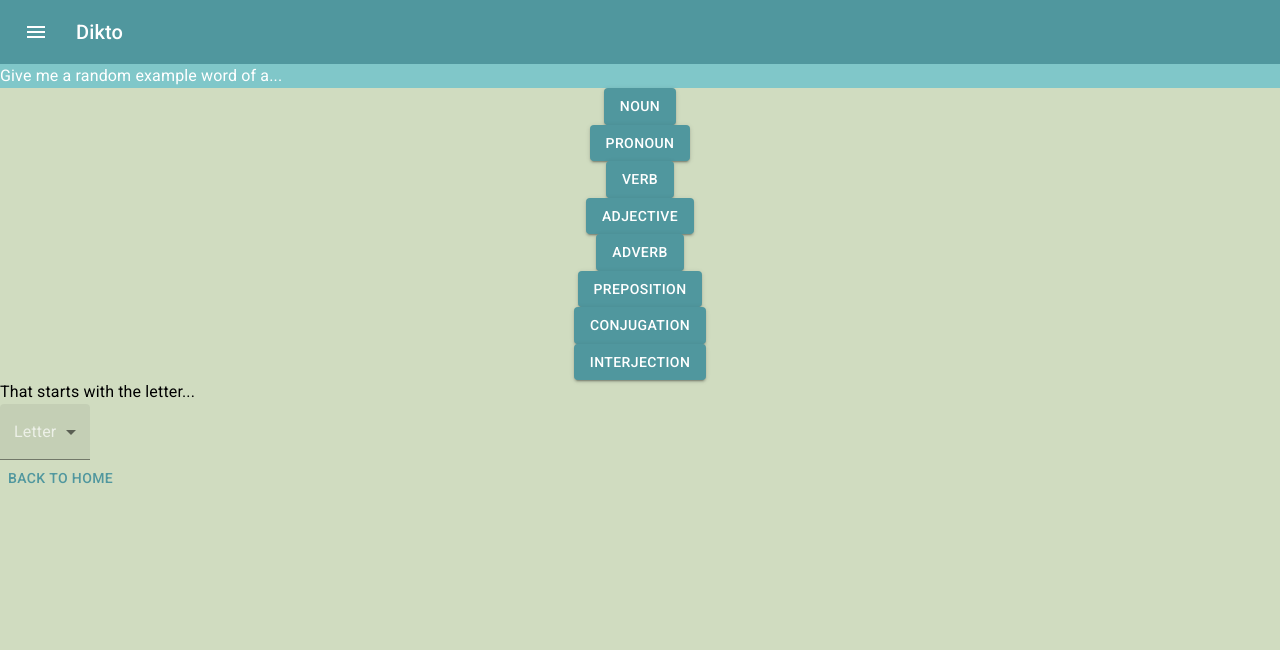
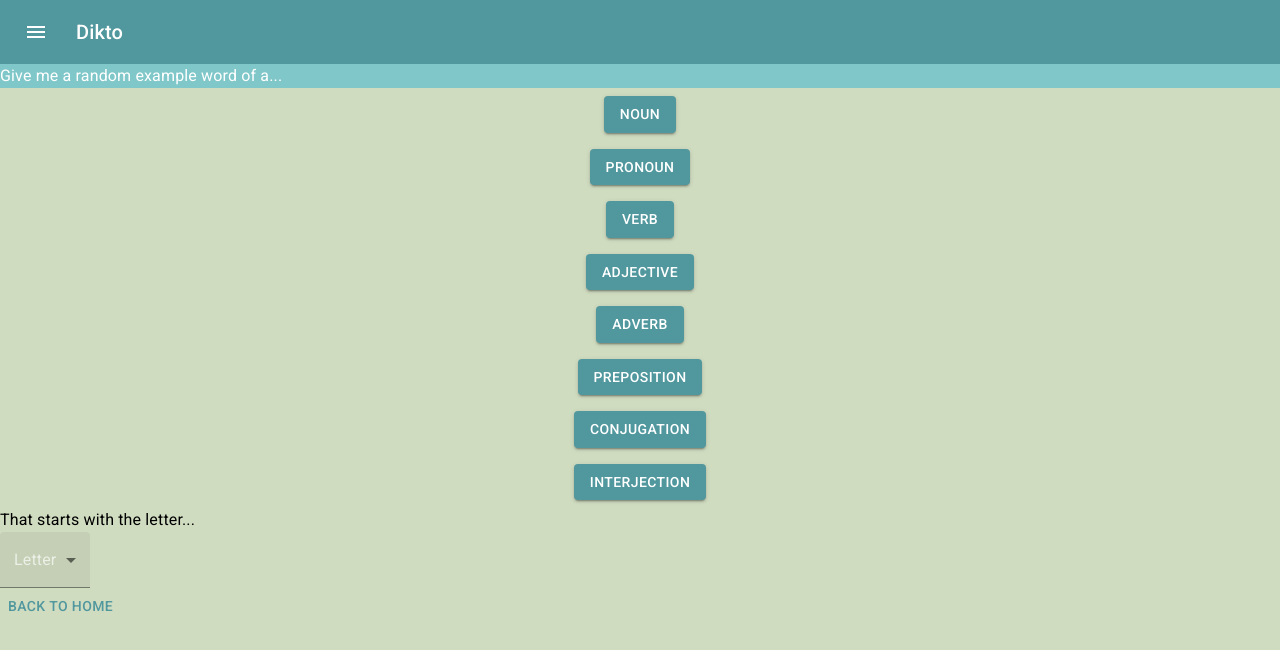
Before and after one commit to strauss02/dikto-frontend, a React (Create React App) app: page /pos in a window 1280 px wide. Shown: the top 650 px of the page. Built offline with nearby package versions, Linux system fonts and the light colour scheme.

Commit message:
fix rerender on wordclick bug
clickable words now functional.
fixed by making state change according to clicked word

```diff
--- a/src/Components/HomeButton.jsx
+++ b/src/Components/HomeButton.jsx
@@ -6,7 +6,10 @@ function HomeButton() {
   const navigate = useNavigate()
   return (
     <div>
-      <Button onClick={() => navigate('/')}> Back to Home</Button>
+      <Button sx={{ mb: 20 }} onClick={() => navigate('/')}>
+        {' '}
+        Back to Home
+      </Button>
     </div>
   )
 }
--- a/src/Components/PosView.jsx
+++ b/src/Components/PosView.jsx
@@ -37,11 +37,13 @@ function PosView() {
           justifyContent: 'space-around',
         }}
       >
-        {Object.entries(posByNum).map((entry) => {
+        {Object.entries(posByNum).map((entry, i) => {
           return (
             // the link would be created according to the starting letter chosen. if no letter was chosen, makeLinkPath's logic will take care of that.
-            <Link to={makeLinkPath(entry[0], letter)}>
-              <Button variant="contained">{entry[1]}</Button>
+            <Link to={makeLinkPath(entry[0], letter)} key={`${entry[1]}${i}`}>
+              <Button sx={{ m: 1 }} variant="contained">
+                {entry[1]}
+              </Button>
             </Link>
           )
         })}
--- a/src/Components/SingleWordView.jsx
+++ b/src/Components/SingleWordView.jsx
@@ -8,13 +8,15 @@ import { fetchSpecificWordData, fetchWordData } from '../Utils/utils'
 import LoadingSpinner from './LoadingSpinner'
 import WordCard from './WordCard'
 function SingleWordView(props) {
-  let { word, pos } = useParams()
+  // let { word, pos } = useParams()
+  const [params, setParams] = useState(useParams())
+
   const [wordEntry, setWordEntry] = useState({})
   const [isLoading, setIsLoading] = useState(true)
 
   useEffect(() => {
     async function getEntry() {
-      const entry = await fetchSpecificWordData(word, pos)
+      const entry = await fetchSpecificWordData(params.word, params.pos)
       setWordEntry(entry.Item)
       setIsLoading(false)
     }
@@ -25,7 +27,7 @@ function SingleWordView(props) {
   return isLoading ? (
     <LoadingSpinner></LoadingSpinner>
   ) : (
-    <WordCard entry={wordEntry} />
+    <WordCard entry={wordEntry} setParams={setParams} />
   )
 }
 
--- a/src/Components/WordCard.jsx
+++ b/src/Components/WordCard.jsx
@@ -4,15 +4,19 @@ import CardActions from '@mui/material/CardActions'
 import CardContent from '@mui/material/CardContent'
 import Button from '@mui/material/Button'
 import Typography from '@mui/material/Typography'
-import { useNavigate } from 'react-router'
-import React from 'react'
+import { useNavigate, useParams } from 'react-router'
+import React, { useState } from 'react'
 // full word object passed as entry
-function WordCard({ entry }) {
+function WordCard({ entry, setParams }) {
   let navigate = useNavigate()
+
+  const [track, setTrack] = useState(0)
 
   function handleWordClick(word) {
     console.log(word)
     navigate(`/${word}`)
+    setParams({ word })
+    setTrack(track + 1)
   }
 
   // entry is used only for key creation
--- a/src/Components/WordView.jsx
+++ b/src/Components/WordView.jsx
@@ -53,7 +53,7 @@ function WordView(props) {
       }
     }
     getEntries()
-  }, [])
+  }, [params])
 
   console.log(wordEntries)
   console.log(wordEntries.length)
@@ -74,7 +74,11 @@ function WordView(props) {
         <div>
           {wordEntries.map((entry, i) => {
             return (
-              <WordCard entry={entry} key={`${entry.Word}${entry.Pos}${i}`} />
+              <WordCard
+                entry={entry}
+                setParams={setParams}
+                key={`${entry.Word}${entry.Pos}${i}`}
+              />
             )
           })}
         </div>
```
